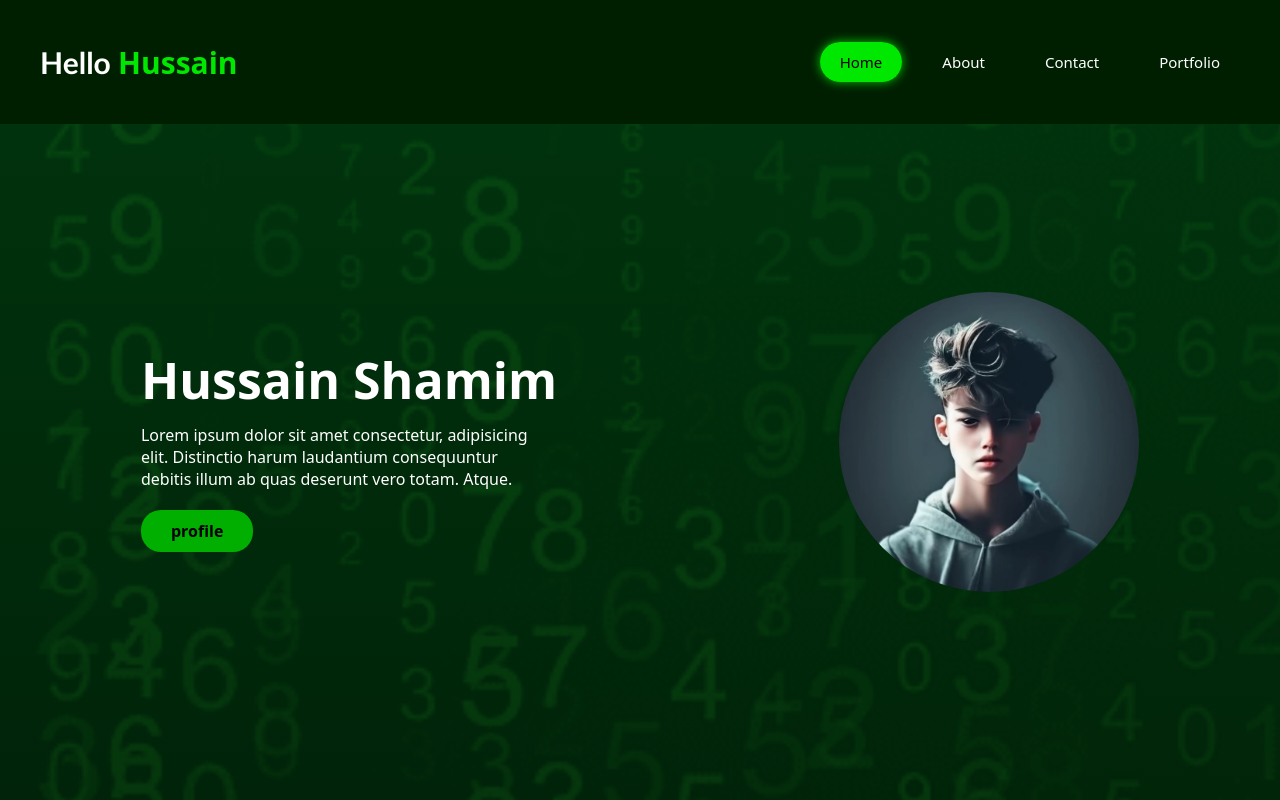
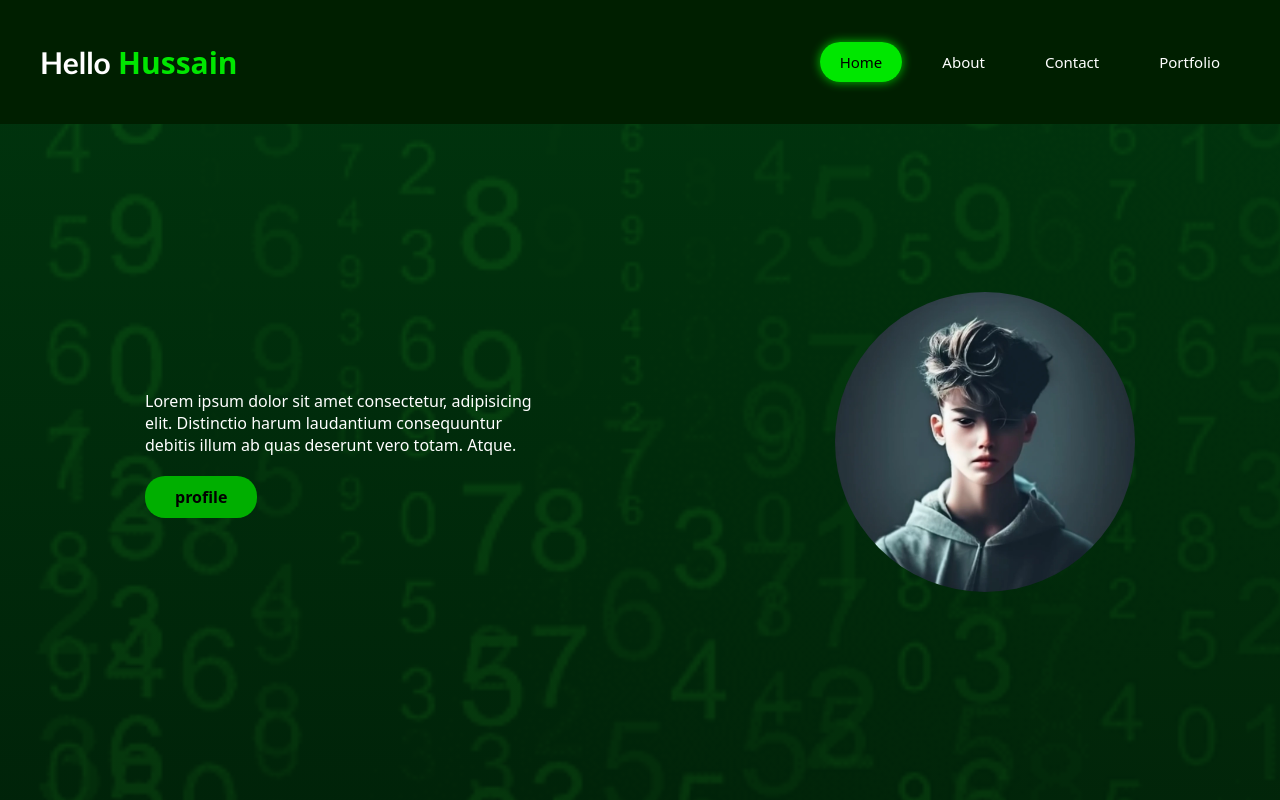
Before and after one commit to hussainshamim16/portfolio, a plain HTML site: page my portfolio web/index.html in a window 1280 px wide. Shown: the top 800 px of the page. Drawn offline with Linux system fonts and the light colour scheme.

Commit message:
Update index.html

```diff
--- a/my portfolio web/index.html
+++ b/my portfolio web/index.html
@@ -22,7 +22,7 @@
     <section class="twosec">
         <div class="main">
             <div class="text">
-                <h1>Hussain Shamim</h1>
+                <!-- <h1>Hussain Shamim</h1> -->
                 <p>Lorem ipsum dolor sit amet consectetur, adipisicing elit. Distinctio harum laudantium consequuntur debitis illum ab quas deserunt vero totam. Atque.</p>
                 <a href="#">profile</a>
             </div>
```
